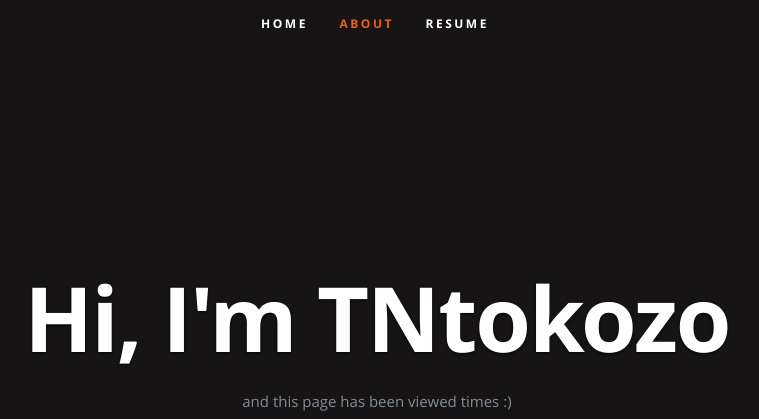
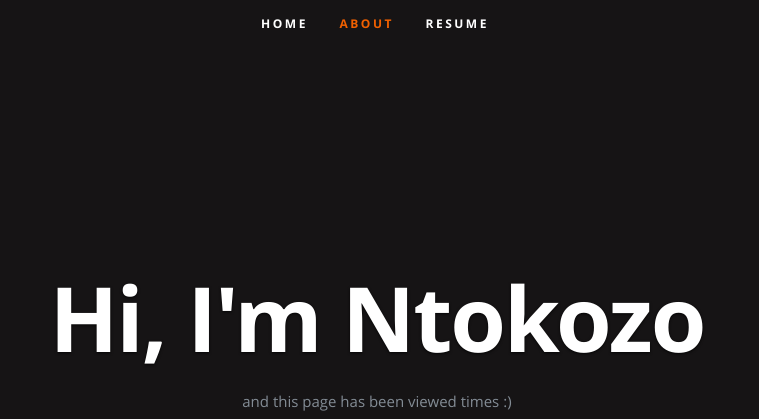
Before and after one commit to sprusrxeroxx/azure-resume, a plain HTML site: page frontend/index.html in a window 1280 px wide. Shown: the top 419 px of the page, without its empty margins (265-1024 px from the left). Drawn offline with nearby package versions, Linux system fonts and the light colour scheme.

Commit message:
chore: updated frontend README + fixed name typo

```diff
--- a/frontend/index.html
+++ b/frontend/index.html
@@ -54,7 +54,7 @@
 
       <div class="row banner">
          <div class="banner-text">
-            <h1 class="responsive-headline">Hi, I'm TNtokozo</h1>
+            <h1 class="responsive-headline">Hi, I'm Ntokozo</h1>
 
             <p>and this page has been viewed <a id="counter"></a> times :) </p>
             <ul class="social">
```
Also changed, not shown: 1 other file.
